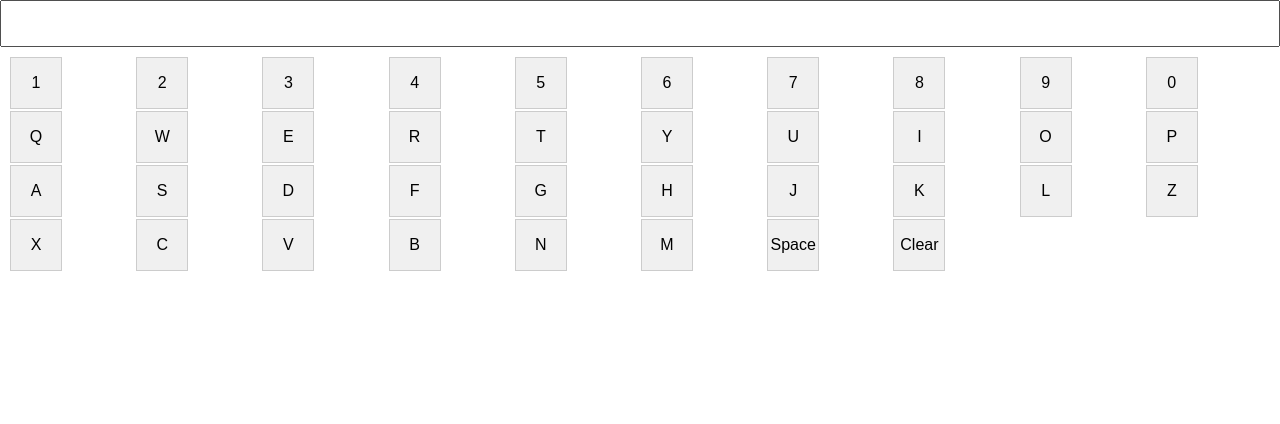
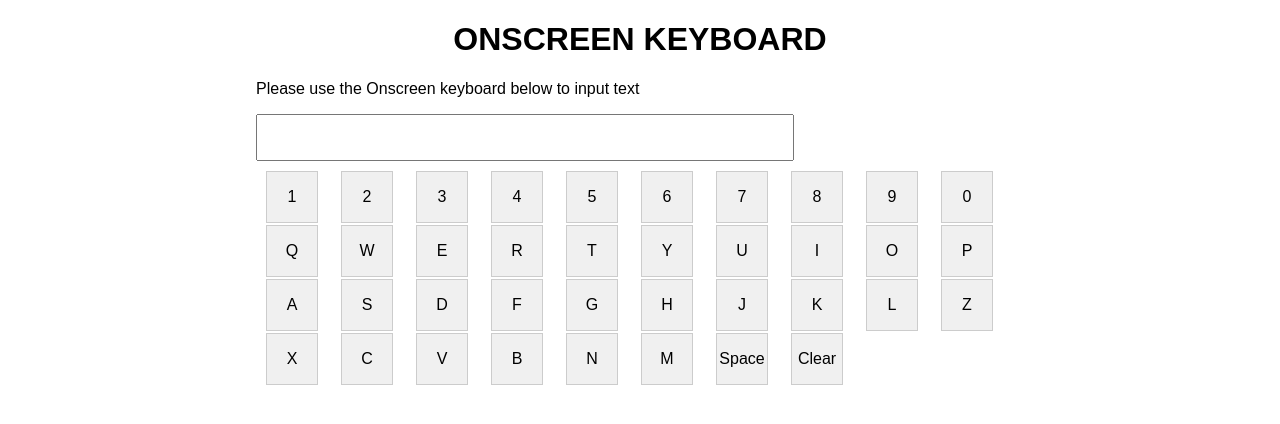
Before and after one commit to Andenga/AI-Powered-SOC-Alert-Triage, a plain HTML site: page index.html in a window 1280 px wide. Drawn offline with Linux system fonts and the light colour scheme.

Commit message:
Styles corrections

```diff
--- a/index.html
+++ b/index.html
@@ -4,36 +4,11 @@
     <meta charset="UTF-8">
     <meta name="viewport" content="width=device-width, initial-scale=1.0">
     <title>On-Screen Keyboard</title>
-    <style>
-        body {
-            font-family: Arial, sans-serif;
-            margin: 0;
-            padding: 0;
-        }
-        #text-entry {
-            width: 100%;
-            font-size: 20px;
-            padding: 10px;
-            box-sizing: border-box;
-        }
-        .keyboard {
-            display: grid;
-            grid-template-columns: repeat(10, 1fr);
-            gap: 2px;
-            margin: 10px;
-        }
-        .key {
-            width: 50px;
-            height: 50px;
-            text-align: center;
-            line-height: 50px;
-            background-color: #f0f0f0;
-            border: 1px solid #ccc;
-            cursor: pointer;
-        }
-    </style>
+    <link rel="stylesheet" href="style.css">
 </head>
 <body>
+    <h1>Onscreen Keyboard</h1>
+    <p>Please use the Onscreen keyboard below to input text </p>
     <input type="text" id="text-entry" readonly>
     <div class="keyboard">
         <div class="key" onclick="appendToEntry('1')">1</div>
--- /dev/null
+++ b/style.css
@@ -0,0 +1,31 @@
+body {
+    font-family: Arial, sans-serif;
+    margin-left: 20%;
+    margin-right: 20%;
+    padding: 0;
+}
+h1{
+    text-align: center;
+    text-transform: uppercase;
+}
+#text-entry {
+    width: 70%;
+    font-size: 20px;
+    padding: 10px;
+    box-sizing: border-box;
+}
+.keyboard {
+    display: grid;
+    grid-template-columns: repeat(10, 1fr);
+    gap: 2px;
+    margin: 10px;
+}
+.key {
+    width: 50px;
+    height: 50px;
+    text-align: center;
+    line-height: 50px;
+    background-color: #f0f0f0;
+    border: 1px solid #ccc;
+    cursor: pointer;
+}
```
